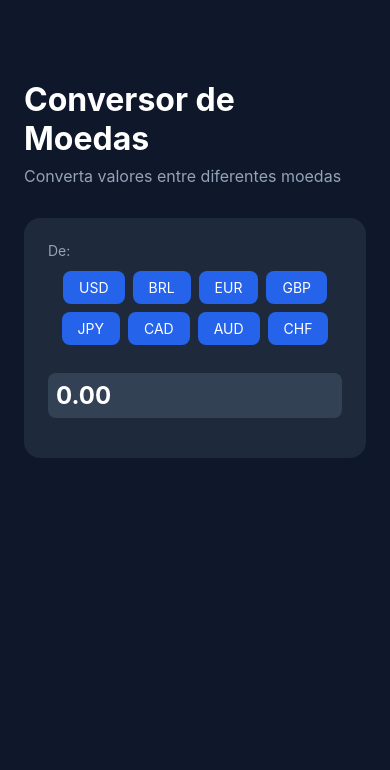
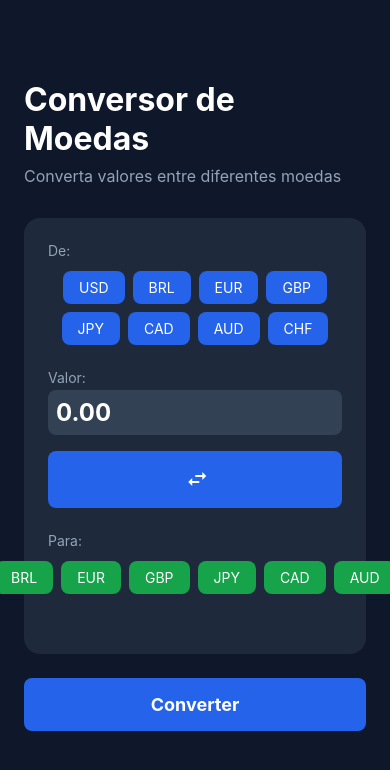
Before and after one commit to iago193/conversor-app, a React Native app: screen / in a window 390 px wide. Shown: the top 770 px of the page. Built offline with nearby package versions, Linux system fonts and the light colour scheme.

Commit message:
parte de calculo feito

```diff
--- a/App.js
+++ b/App.js
@@ -5,12 +5,14 @@ import {
   ScrollView,
   StyleSheet,
   Text,
+  TouchableOpacity,
   View,
 } from "react-native";
 import { ButtonInitConvert } from "./src/components/button";
 import { styles } from "./app.styles";
 import { currencies } from "./src/constants/currencies";
 import { Input } from "./src/components/input";
+import { MaterialCommunityIcons } from "@expo/vector-icons";
 
 export default function App() {
   return (
@@ -38,8 +40,33 @@ export default function App() {
                 />
               ))}
             </View>
-            <Input value={''} onChangeText={''} label={''} />
+            <Input value={""} onChangeText={""} label={"Valor:"} />
+            <TouchableOpacity style={styles.swapHorizontalButton}>
+              <Text style={styles.swapHorizontalText}>
+                {" "}
+                <MaterialCommunityIcons
+                  name="swap-horizontal"
+                  size={24}
+                  color="white"
+                />
+              </Text>
+            </TouchableOpacity>
+            <Text style={styles.label}>Para:</Text>
+            <View style={styles.currencyGrid}>
+              <View style={styles.currencyGrid}>
+                {currencies.map((value, index) => (
+                  <ButtonInitConvert
+                    key={index}
+                    variant="secondary"
+                    text={value.code}
+                  />
+                ))}
+              </View>
+            </View>
           </View>
+          <TouchableOpacity style={styles.swapHorizontalButton}>
+            <Text style={styles.swapHorizontalText}>Converter</Text>
+          </TouchableOpacity>
         </View>
       </ScrollView>
     </KeyboardAvoidingView>
--- a/app.styles.js
+++ b/app.styles.js
@@ -23,7 +23,7 @@ export const styles = StyleSheet.create({
   },
 
   title: {
-        fontWeight: 'bold',
+    fontWeight: "bold",
     fontSize: 32,
     color: colors.text,
     marginBottom: 8,
@@ -48,11 +48,26 @@ export const styles = StyleSheet.create({
   },
 
   currencyGrid: {
-        flexDirection: 'row',
-        flexWrap: 'wrap',
+    flexDirection: "row",
+    flexWrap: "wrap",
     marginHorizontal: -4,
     marginBottom: 16,
-        alignItems: 'center',
-        justifyContent: 'center',
-    }
-})
+    alignItems: "center",
+    justifyContent: "center",
+  },
+
+  swapHorizontalButton: {
+    backgroundColor: colors.primary,
+    paddingVertical: 16,
+    paddingHorizontal: 24,
+    borderRadius: 8,
+    marginBottom: 24,
+  },
+
+  swapHorizontalText: {
+    textAlign: "center",
+    color: colors.text,
+    fontSize: 18,
+    fontWeight: 'bold',
+  },
+});
--- a/package.json
+++ b/package.json
@@ -9,6 +9,7 @@
     "web": "expo start --web"
   },
   "dependencies": {
+    "@expo/vector-icons": "^15.0.3",
     "expo": "~54.0.33",
     "expo-status-bar": "~3.0.9",
     "react": "19.1.0",
```
Also changed, not shown: 1 other file (tests, documents, lock files or other folders). Lines whose indentation alone changed are shown as unchanged.
